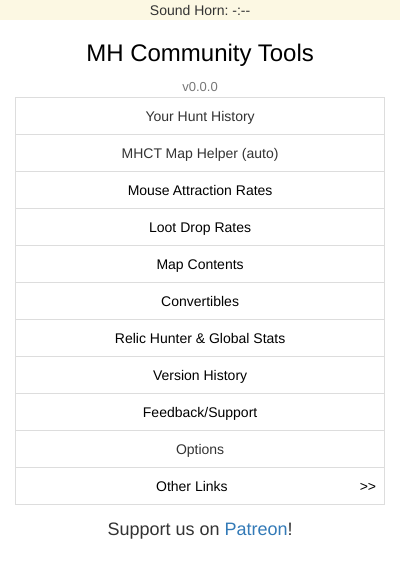
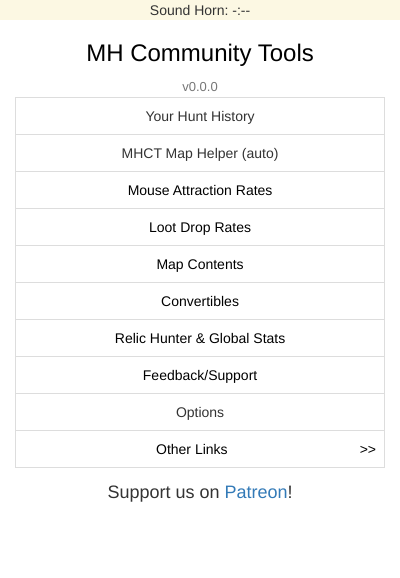
Before and after one commit to m-h-c-t/mh-helper-extension, a browser extension: page src/popup.html in a window 400 px wide. Drawn offline with Linux system fonts and the light colour scheme.

Commit message:
Removed popup for Version History

```diff
--- a/src/popup.html
+++ b/src/popup.html
@@ -40,9 +40,6 @@
                 <a href="https://www.agiletravels.com/tracker.php" target="_blank" class="popup-link-out">Relic Hunter & Global Stats</a>
             </td></tr>
             <tr><td>
-                <a href="https://www.agiletravels.com/updates.php" target="_blank" class="popup-link-out">Version History</a>
-            </td></tr>
-            <tr><td>
                 <a href="https://discord.gg/E4utmBD" target="_blank" class="popup-link-out">Feedback/Support</a>
             </td></tr>
             <tr><td id="options_button" class="popup-link">
```
